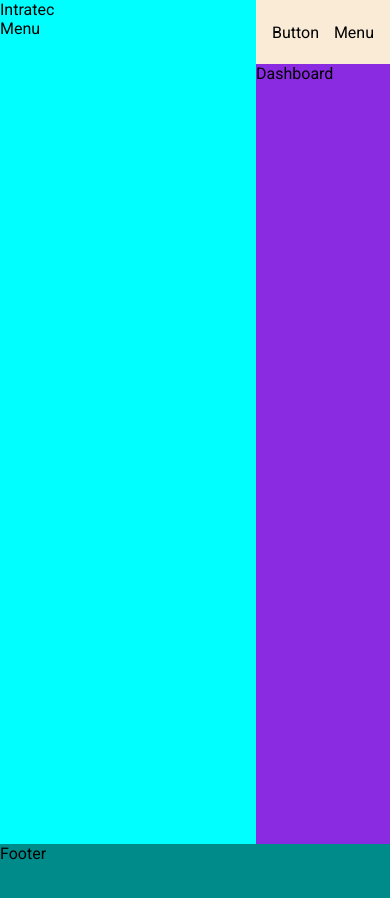
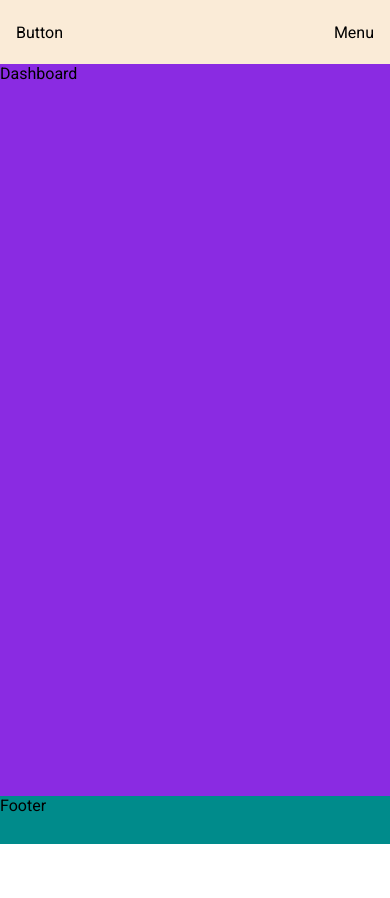
Before and after one commit to valdir-ti/intratec-web-vite, a React (Vite) app: page / in a window 390 px wide. Shown: the top 898 px of the page. After the commit the page ends 844 px from the top, so only its background shows below. Built offline with nearby package versions, Linux system fonts and the light colour scheme.

Commit message:
feat: responsive grid template

```diff
--- a/src/App.scss
+++ b/src/App.scss
@@ -1,10 +1,37 @@
 .App {
+  display: grid;
   height: 100vh;
-  display: grid;
   grid-template-columns: 16rem 1fr;
-  grid-template-rows: 4rem 1fr 4rem;
+  grid-template-rows: 4rem 1fr 3rem;
   grid-template-areas:
     "sidebar navbar navbar"
     "sidebar dashboard dashboard"
-    "footer footer footer";
+    "sidebar footer footer";
+
+  @media only screen and (max-width: 1200px) {
+    grid-template-columns: 0.6fr 1fr 1fr;
+    grid-template-rows: 4rem 1fr 3rem;
+    grid-template-areas:
+      "sidebar navbar navbar"
+      "sidebar dashboard dashboard"
+      "sidebar footer footer";
+  }
+
+  @media only screen and (max-width: 880px) {
+    grid-template-columns: 0.6fr 1fr 1fr;
+    grid-template-rows: 4rem 3fr 3rem;
+    grid-template-areas:
+      "sidebar navbar navbar"
+      "sidebar dashboard dashboard"
+      "sidebar footer footer";
+  }
+
+  @media only screen and (max-width: 550px) {
+    grid-template-columns: 1fr;
+    grid-template-rows: 4rem 1fr 3rem;
+    grid-template-areas:
+      "navbar"
+      "dashboard"
+      "footer";
+  }
 }
--- a/src/components/Footer/styles.scss
+++ b/src/components/Footer/styles.scss
@@ -1,4 +1,7 @@
 .footer {
   grid-area: footer;
+  height: 3rem;
   background-color: darkcyan;
+  padding: 0;
+  margin: 0;
 }
--- a/src/components/Sidebar/styles.scss
+++ b/src/components/Sidebar/styles.scss
@@ -3,4 +3,8 @@
   background-color: aqua;
   height: 100vh;
   width: 16rem;
+
+  @media only screen and (max-width: 550px) {
+    display: none;
+  }
 }
```
